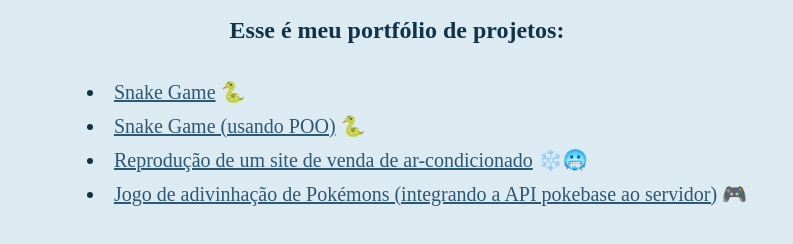
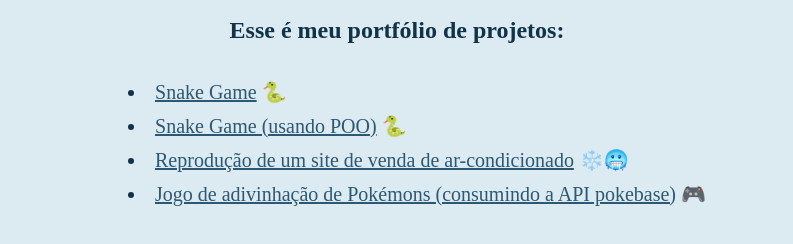
Before and after one commit to LayrBastos/layrbastos.github.io, a plain HTML site: page index.html in a window 1280 px wide. Shown: the part 110-354 px from the top of the page, without its empty margins (243-1036 px from the left). Drawn offline with Linux system fonts and the light colour scheme.

Commit message:
Update main <li>

```diff
--- a/index.html
+++ b/index.html
@@ -14,7 +14,7 @@
         <li><a target="_self" href="https://github.com/LayrBastos/python_snake_game">Snake Game</a> 🐍</li>
         <li><a target="_self" href="https://github.com/LayrBastos/snakeGame_oop">Snake Game (usando POO)</a> 🐍</li>
         <li><a target="_self" href="https://github.com/LayrBastos/ad_cpw">Reprodução de um site de venda de ar-condicionado</a> ❄️🥶</li>
-        <li><a target="_self" href="https://github.com/LayrBastos/cs50p_project">Jogo de adivinhação de Pokémons (integrando a API pokebase ao servidor)</a> 🎮</li>
+        <li><a target="_self" href="https://github.com/LayrBastos/cs50p_project">Jogo de adivinhação de Pokémons (consumindo a API pokebase)</a> 🎮</li>
     </ul>
 </body>
 </html>
```
